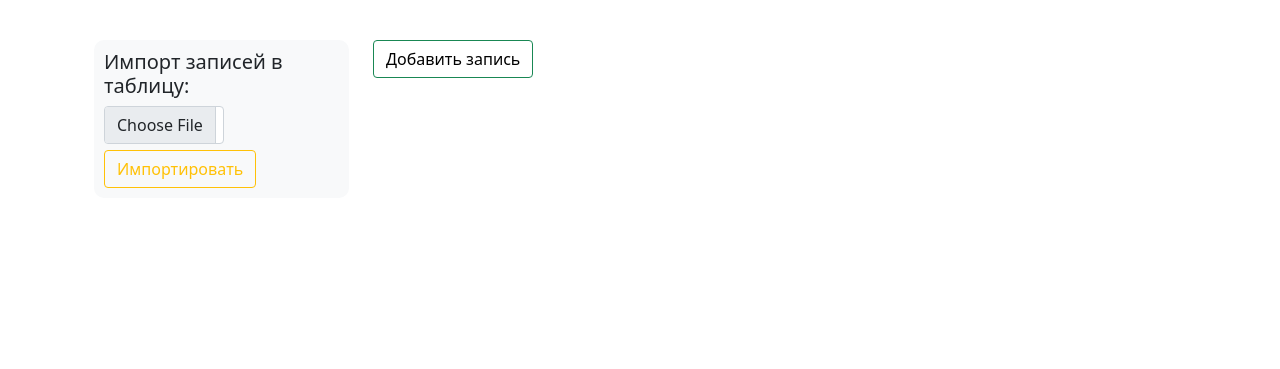
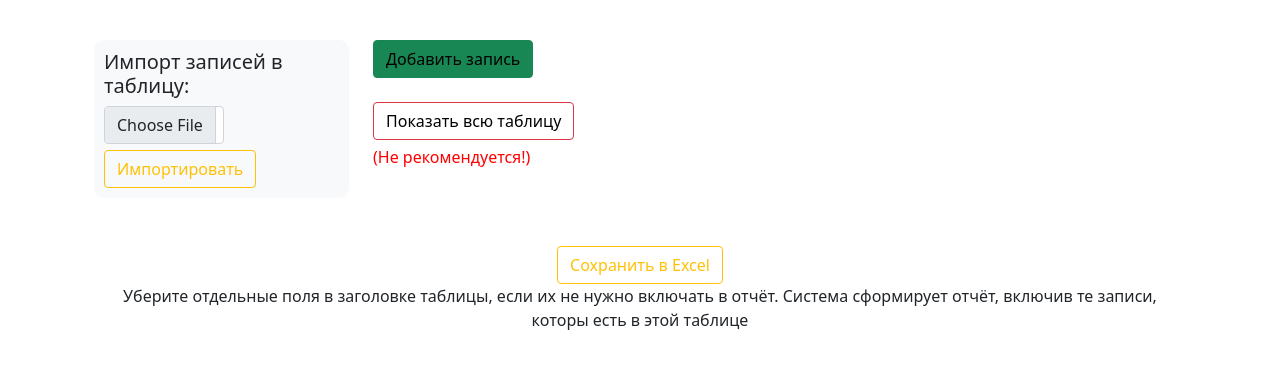
Before and after one commit to Andrew3100/DjangoLessons, a Django app: template interface/templates/interface/table_view.html in a window 1280 px wide. Shown: the part 197-566 px from the top of the page. Run offline with Django 4.2, Linux system fonts and the light colour scheme; the template is opened without the code that fills it, so the values that code supplies are empty.

Commit message:
Доработка компонентов интерфейса

```diff
--- a/interface/templates/interface/table_view.html
+++ b/interface/templates/interface/table_view.html
@@ -42,9 +42,17 @@
                 {% block modal %}
 
         <!-- Кнопка модального окна -->
-        <button type="button" class="btn btn-outline-success" data-bs-toggle="modal" data-bs-target="#exampleModal">
-            <span style="color: black;">Добавить запись</span>
-        </button>
+
+            <button type="button" class="btn btn-success" data-bs-toggle="modal" data-bs-target="#exampleModal">
+                <span style="color: black;">Добавить запись</span>
+            </button>
+                    <br>
+                    <br>
+            <button type="button" class="btn btn-outline-danger" data-bs-toggle="modal" data-bs-target="#exampleModal">
+                <span style="color: black;">Показать всю таблицу</span>
+            </button>
+                    <br><p style="margin-top: 5px; color: red">(Не рекомендуется!)</p>
+
 
         <!-- Модальное окно -->
         <div class="modal fade" id="exampleModal" tabindex="-1" aria-labelledby="exampleModalLabel" aria-hidden="true">
@@ -83,12 +91,27 @@
     </div>
     <br>
     <br>
+
     <div class="container">
     <table class="table table-bordered table-dark text-center">
-    <tr>
+    <form method="POST">
+    <div class="row">
+        <div class="col text-center">
+            <button class="btn btn-outline-warning text-center">Сохранить в Excel</button>
+        </div>
+    </div>
+    <div class="row">
+        <div class="col text-center">
+            <p>Уберите отдельные поля в заголовке таблицы, если их не нужно включать в отчёт. Система сформирует отчёт, включив те записи, которы есть в этой таблице</p>
+        </div>
+    </div>
     {% for structure in table_structure %}
-        <td>{{ structure.html_descriptor }}</td>
+        <td>
+        {{ structure.html_descriptor }}
+        <input type="checkbox" class="checkbox-inline" checked>
+        </td>
     {% endfor %}
+    </form>
     </tr>
     {% for data1 in data %}
         <tr>
```
Also changed, not shown: interface/views.py (+4 -4 lines), interface/migrations/0001_initial.py (deleted).
